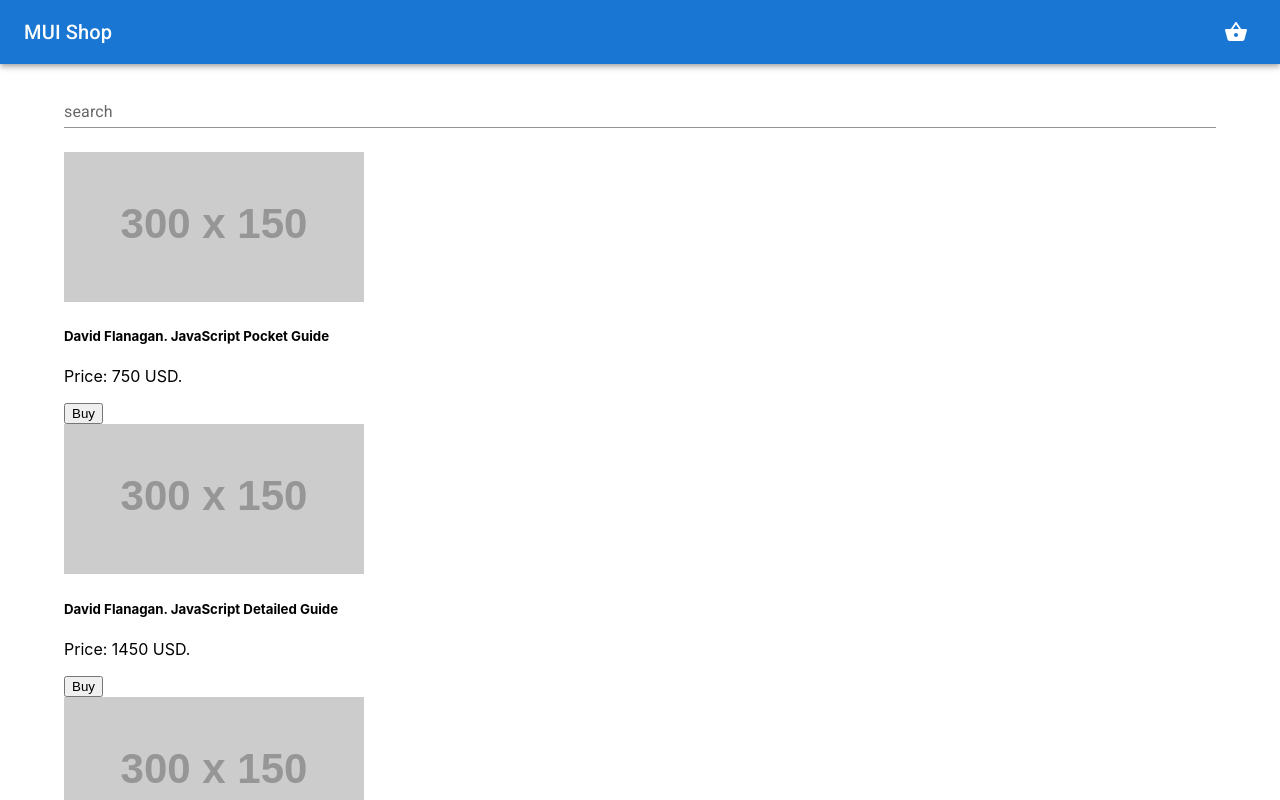
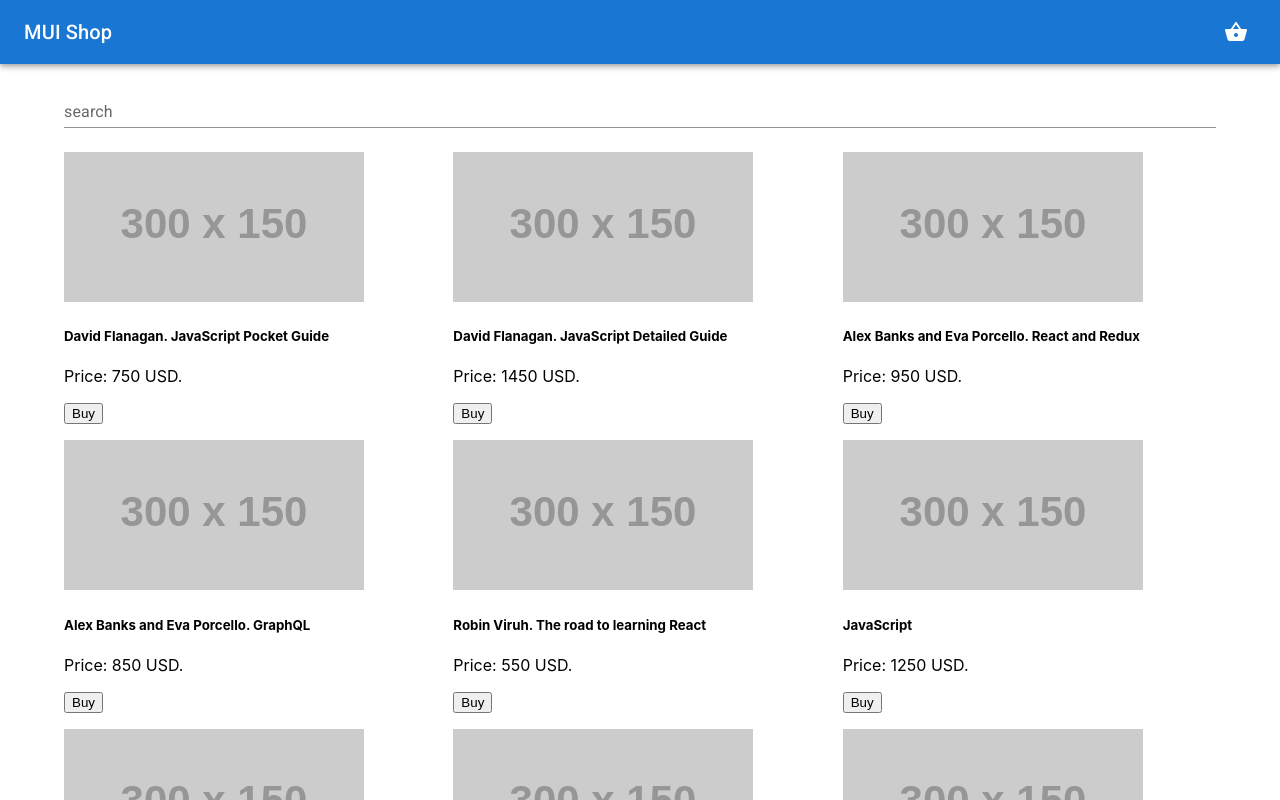
Before and after one commit to ibotchori/material-ui-shop-project, a React (Create React App) app: page / in a window 1280 px wide. Shown: the top 800 px of the page. Built offline with nearby package versions, Linux system fonts and the light colour scheme.

Commit message:
Grid for cards

```diff
--- a/src/components/GoodsItem.jsx
+++ b/src/components/GoodsItem.jsx
@@ -1,10 +1,11 @@
+import { Grid } from '@mui/material';
 import React from 'react';
 
 const GoodsItem = (props) => {
     const { name, price, setOrder } = props;
 
     return (
-        <div className='col-12 col-md-6 px-md-2'>
+        <Grid item xs={12} md={4}>
             <div className='card'>
                 <img
                     src={`https://via.placeholder.com/300x150.png?text=${name.slice(
@@ -31,7 +32,7 @@
                     </button>
                 </div>
             </div>
-        </div>
+        </Grid>
     );
 };
 
--- a/src/components/GoodsList.jsx
+++ b/src/components/GoodsList.jsx
@@ -1,18 +1,17 @@
-import React from 'react';
+import { Grid } from "@mui/material";
+import React from "react";
 
-import GoodsItem from './GoodsItem';
+import GoodsItem from "./GoodsItem";
 
 const GoodsList = (props) => {
   const { goods, setOrder } = props;
 
   return (
-        <div className='goods-list col-md-8'>
-            <div className='row'>
+    <Grid container spacing={2}>
       {goods.map((item) => (
         <GoodsItem key={item.id} setOrder={setOrder} {...item} />
       ))}
-            </div>
-        </div>
+    </Grid>
   );
 };
 
```
Lines whose indentation alone changed are shown as unchanged.
